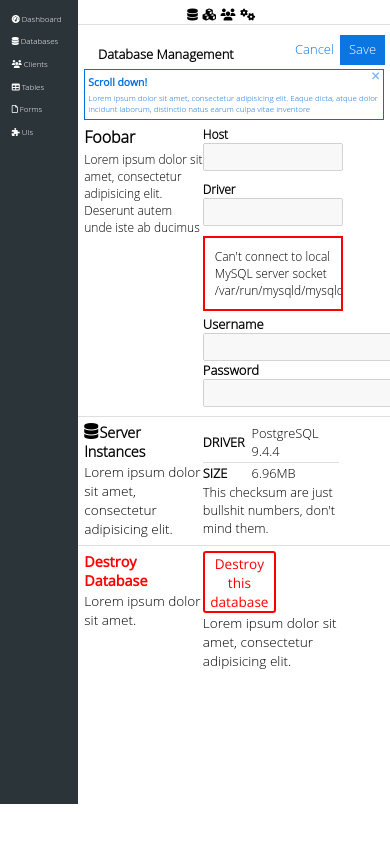
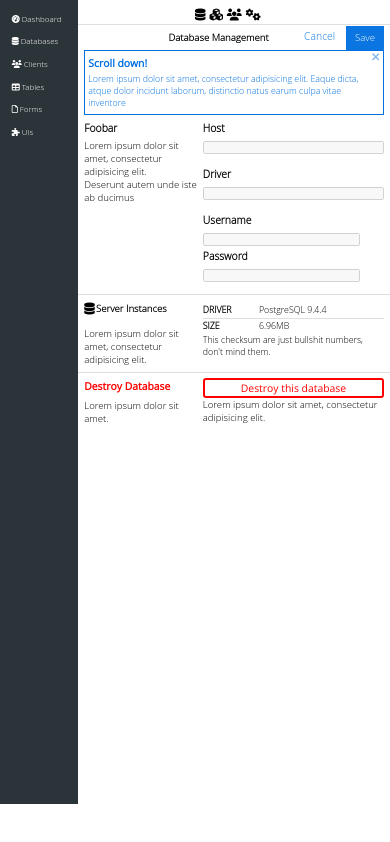
Before and after one commit to ryanalonzo/dashboard, a plain HTML site: page databases.html in a window 390 px wide. Shown: the part 40-882 px from the top of the page. Drawn offline with nearby package versions, Linux system fonts and the light colour scheme.

Commit message:
Media query for mobile | databases

```diff
--- a/css/databases.css
+++ b/css/databases.css
@@ -106,40 +106,38 @@ header {
     color: white;
 }
 .sub-header h4 {
-    font-size: 13px;
+    font-size: 0.85rem;
     font-family: "Open Sans Light";
-    margin-left: 20px;
-    padding-top: 20px;
+    margin-left: 2%;
+    padding-top: 2%;
 }
 .cancel {
     text-align: center;
-    right: 50px;
-    top: 10px;
-    width: 45px;
-    height: 25px;
+    right: 6%;
+    top: 25%;
+    width: 4%;
     position: absolute;
-    margin-right: 5px;
+    margin-right: 1%;
 }
 .cancel p {
     color: #0B76E1;
-    font-size: 13px;
+    font-size: .8rem;
     font-family: "Open Sans Light";
-    padding: 5px;
+    padding: 15%;
 }
 .save {
     text-align: center;
-    width: 45px;
-    height: 30px;
+    width: 4%;
     background: #0B76E1;
     position: absolute;
-    right: 5px;
-    top: 10px;
+    right: 2%;
+    top: 25%;
     overflow: hidden;
 }
 .save p {
-    font-size: 13px;
+    font-size: .8rem;
     font-family: "Open Sans Light";
-    padding: 5px;
+    padding: 15%;
     color: white;
 }
 nav {
@@ -239,13 +237,14 @@ nav ul {
     height: 1.5rem;
 }
 .form-error {
+    padding: 2%;
+    padding-right: 0;
     border: 2px solid red;
-    width: 75%;
+    width: 73%;
     margin-bottom: 2%;
     overflow: hidden;
 }
 .form-error p {
-    padding: 10px 0 10px 10px;
     font-family: "Open Sans Light";
     font-size: 0.75rem;
 }
@@ -404,7 +403,7 @@ td {
     }
     .box p {
         margin-top: 1%;
-        font-size: 0.50rem;
+        font-size: 0.55rem;
         font-family: "Open Sans Light";
     }
     .box h3 {
@@ -422,6 +421,38 @@ td {
         color: #0070E0;
         opacity: 0.50;
     }
+    .sub-header h4 {
+        font-size: 0.60rem;
+        font-family: "Open Sans Light";
+        margin-left: 29%;
+        padding-top: 2%;
+    }
+    .cancel {
+        text-align: center;
+        right: 20%;
+        top: 15%;
+        width: 3%;
+        position: absolute;
+        margin-right: 5%;
+    }
+    .cancel p {
+        color: #0B76E1;
+        font-size: .65rem;
+        font-family: "Open Sans Light";
+    }
+    .save {
+        width: 12%;
+        background: #0B76E1;
+        position: absolute;
+        right: 2%;
+        top: 3%;
+        overflow: hidden;
+    }
+    .save p {
+        font-size: .6rem;
+        font-family: "Open Sans Light";
+        color: white;
+    }
     nav {
         height: 3%;
     }
@@ -429,9 +460,8 @@ td {
         display:none;
     }
     nav ul {
-        max-width: 30%;
+        max-width: 25%;
         list-style: none;
-        margin: 0 auto;
         margin-top: 3%;
     }
     .nav-icon {
@@ -442,4 +472,107 @@ td {
     .nav-icon:last-child {
         margin-right: 0;
     }
+    .foo-bar p {
+        font-size: 0.6rem;
+        text-align: left;
+        font-family: "Open Sans Light";
+    }
+    .foo-bar h4 {
+        font-size: .65rem;
+        font-family: "Open Sans Light";
+    }
+    .form {
+        margin-right: 2%;
+        width: 58%;
+        float: right;
+    }
+    .form-item {
+        font-family: "Open Sans Light";
+        overflow: hidden;
+    }
+    .form-item h4 {
+        font-size: 0.65rem;
+    }
+    .form-item input[type=text] {
+        width: 98%;
+        height: .6rem;
+    }
+    .form-error {
+        display: none;
+    }
+    .form-error p {
+        font-family: "Open Sans Light";
+        font-size: 0.6rem;
+    }
+    .form-item-2 {
+        font-family: "Open Sans Light";
+    }
+    .form-item-2 input[type=text]{
+        width: 65%;
+        height: 0.6rem;
+    }
+    .form-item-2 h4 {
+        font-size: 0.65rem;
+    }
+    .third-layer-icon {
+        float: left;
+        margin-right: 1%;
+        font-size: .75rem;
+    }
+    .left p {
+        font-size: 0.6rem;
+        font-family: "Open Sans Light";
+        clear: both;
+    }
+    .left h4 {
+        font-size: .6rem;
+        font-family: "Open Sans Light";
+        margin-bottom: 10%;
+    }
+    .right {
+        overflow: hidden;
+        width: 58%;
+        padding-top: 1.5%;
+        padding-bottom: 2%;
+    }
+    td {
+        font-family: "Open Sans Light";
+        font-size: 0.55rem;
+        padding-top: 1%;
+        padding-right: 20%;
+    }
+    td:last-child {
+        padding-right: 0;
+    }
+    .fourth-layer-left h4 {
+        color: red;
+        font-size: 0.65rem;
+        font-family: "Open Sans";
+        margin-bottom: 5%;
+    }
+    .fourth-layer-left p {
+        font-size: .6rem;
+        font-family: "Open Sans Light";
+    }
+    .fourth-layer-right {
+        overflow: hidden;
+        width: 58%;
+        padding-top: 1.5%;
+        padding-bottom: 2%;;
+    }
+    .destroy {
+        width: 97%;
+        text-align: center;
+        padding: 0.5%;
+        border: 2px solid red;
+        border-radius: 3px;
+        font-family: "Open Sans";
+        font-size: 0.65rem;
+        margin-top: 0.5%;
+        color: red;
+    }
+    .fourth-layer-right p {
+        font-family: "Open Sans Light";
+        font-size: 0.6rem;
+    }
 }
```
